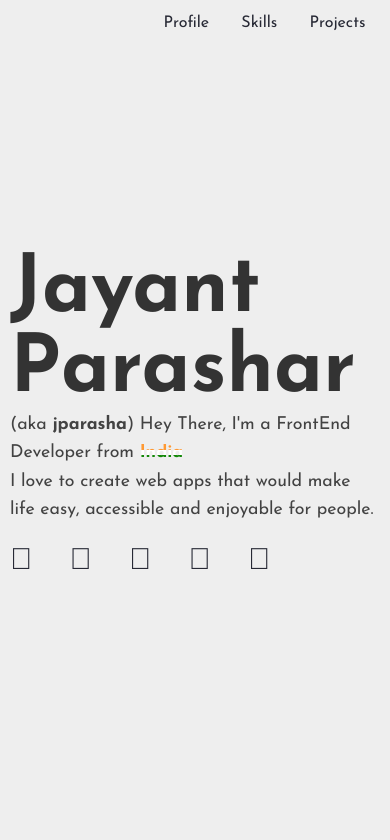
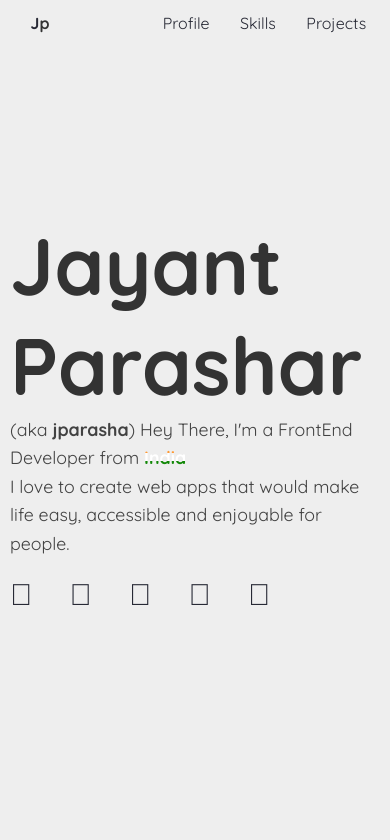
Before and after one commit to jparasha/jparasha.github.io, a React (Create React App) app: page / in a window 390 px wide. Shown: the top 840 px of the page. Built offline with nearby package versions, Linux system fonts and the light colour scheme.

Commit message:
refactor : font update

```diff
--- a/public/index.html
+++ b/public/index.html
@@ -16,12 +16,12 @@
       rel="stylesheet"
       href="https://cdnjs.cloudflare.com/ajax/libs/font-awesome/6.1.1/css/brands.min.css"
     /> -->
-    <link rel="preconnect" href="https://fonts.googleapis.com" />
+    <!-- <link rel="preconnect" href="https://fonts.googleapis.com" />
     <link rel="preconnect" href="https://fonts.gstatic.com" crossorigin />
     <link
       href="https://fonts.googleapis.com/css2?family=Josefin+Sans:wght@100;400;700&display=swap"
       rel="stylesheet"
-    />
+    /> -->
     <title>Jayant Parashar | aka jparasha | Front-End Developer</title>
   </head>
   <body>
--- a/src/components/Navbar/Navbar.js
+++ b/src/components/Navbar/Navbar.js
@@ -13,6 +13,9 @@
 
   return (
     <div className={`nav ${show && "nav__black"}`}>
+      <strong className='nav__logo'>
+        <span>J</span>p
+      </strong>
       <nav className='nav-links'>
         <ul>
           <li>
--- a/src/styles/index.css
+++ b/src/styles/index.css
@@ -1,10 +1,10 @@
-/* @import url(""); */
+@import url("https://fonts.googleapis.com/css2?family=Quicksand:wght@300;400;700&display=swap");
 
 body {
   margin: 0;
-  font-family: "Josefin Sans", sans-serif, -apple-system, BlinkMacSystemFont,
-    "Segoe UI", "Roboto", "Oxygen", "Ubuntu", "Cantarell", "Fira Sans",
-    "Droid Sans", "Helvetica Neue", sans-serif;
+  font-family: "Quicksand", "Josefin Sans", sans-serif, -apple-system,
+    BlinkMacSystemFont, "Segoe UI", "Roboto", "Oxygen", "Ubuntu", "Cantarell",
+    "Fira Sans", "Droid Sans", "Helvetica Neue", sans-serif;
   -webkit-font-smoothing: antialiased;
   -moz-osx-font-smoothing: grayscale;
 }
--- a/src/styles/nav.css
+++ b/src/styles/nav.css
@@ -14,7 +14,11 @@
   transition: all 0.5s;
 }
 
+.nav__logo span {
+  color: var(--link-color);
+}
 .nav__logo {
+  display: none;
   position: fixed;
   left: 20px;
   width: 40px;
@@ -54,6 +58,9 @@
     height: 25px;
     padding: 10px;
   }
+  .nav__logo {
+    display: block;
+  }
   .nav-links {
     flex-basis: 75%;
   }
```
